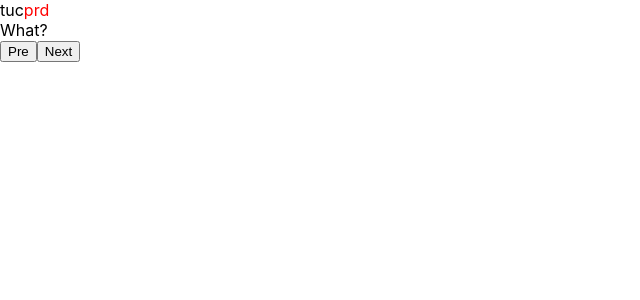
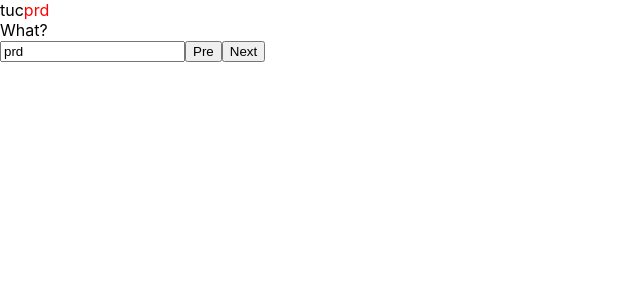
Before and after one commit to OldrichKruchna/security-scorecard-challenge, a React (Create React App) app: page / in a window 1280 px wide. Shown: the top 300 px of the page, without its empty margins (0-640 px from the left). Built offline with nearby package versions, Linux system fonts and the light colour scheme.

Commit message:
add input and possibility to update the words

```diff
--- a/src/App.js
+++ b/src/App.js
@@ -13,11 +13,13 @@ function App(props) {
       <SentencePreview></SentencePreview>
       <div>{ questions[props.state.currentQuestion].question }</div>
 
-      <button onClick={props.prev}>
+      <input type="text" value={props.state.words[props.state.currentQuestion]} onChange={(event) => props.handleChange(event, props.state.currentQuestion)} />
+
+      <button onClick={props.prev} disabled={props.state.currentQuestion <= 0}>
         Pre
       </button>
 
-      <button onClick={props.next}>
+      <button onClick={props.next} disabled={props.state.currentQuestion >= questions.length}>
         Next
       </button>
     </div>
@@ -34,6 +36,7 @@ function mapDispatchToProps(dispatch) {
   return {
     prev: () => dispatch({ type: 'DECREMENT' }),
     next: () => dispatch({ type: 'INCREMENT' }),
+    handleChange: (event, currentQuestion) => dispatch({ type: 'UPDATE_CURRENT_WORD', value: event.target.value, currentQuestion })
   }
 }
 
--- a/src/reducers/words.js
+++ b/src/reducers/words.js
@@ -2,9 +2,10 @@ export default function words(state = [], action) {
     switch (action.type) {
       case 'ADD_WORD':
         return state.concat([action.text])
-    case 'UPDATE_WORD':
-        // TODO
-        throw new Error('Not implemented');
+    case 'UPDATE_CURRENT_WORD':
+        state[action.currentQuestion] = action.value;
+
+        return [...state];
       default:
         return state
     }
```
